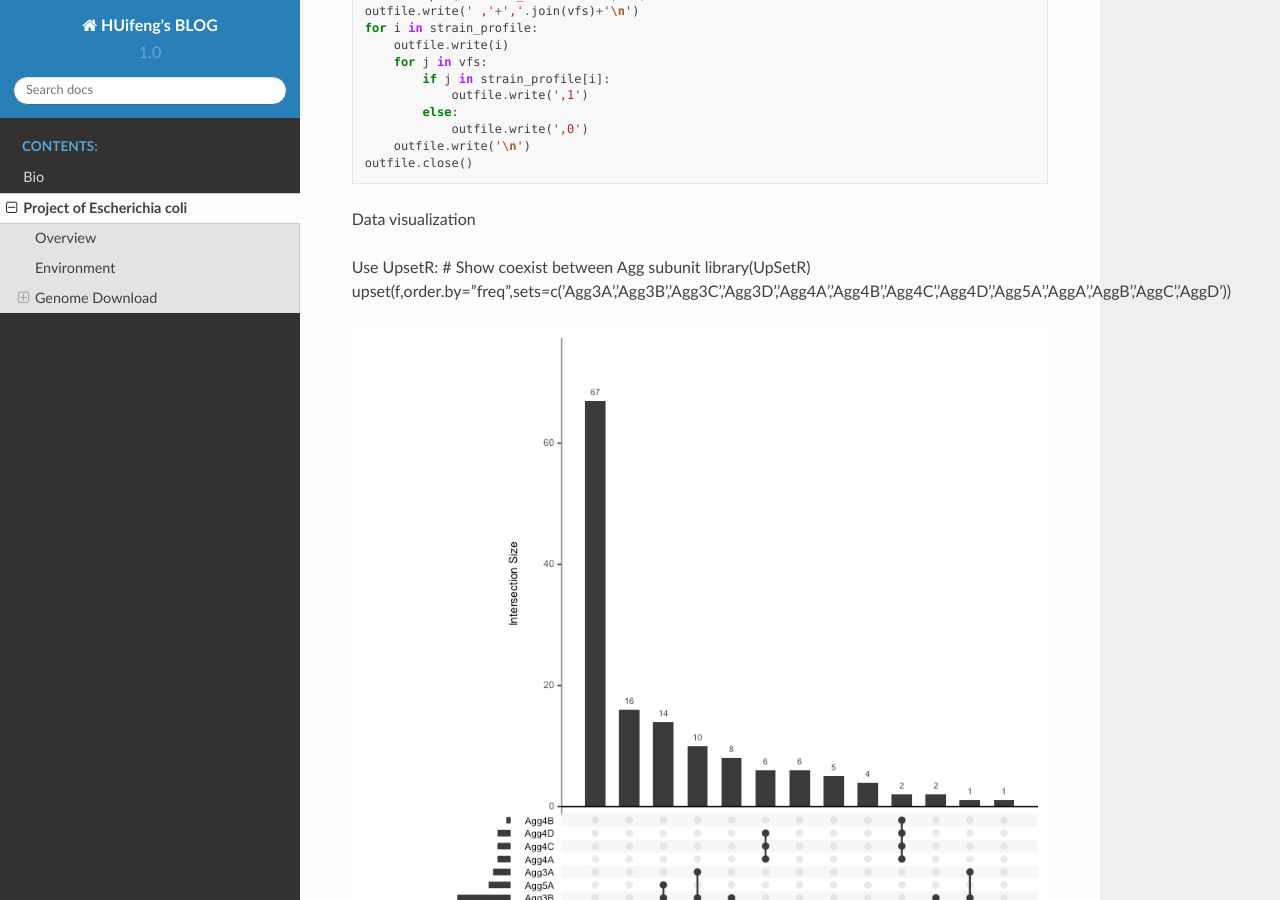
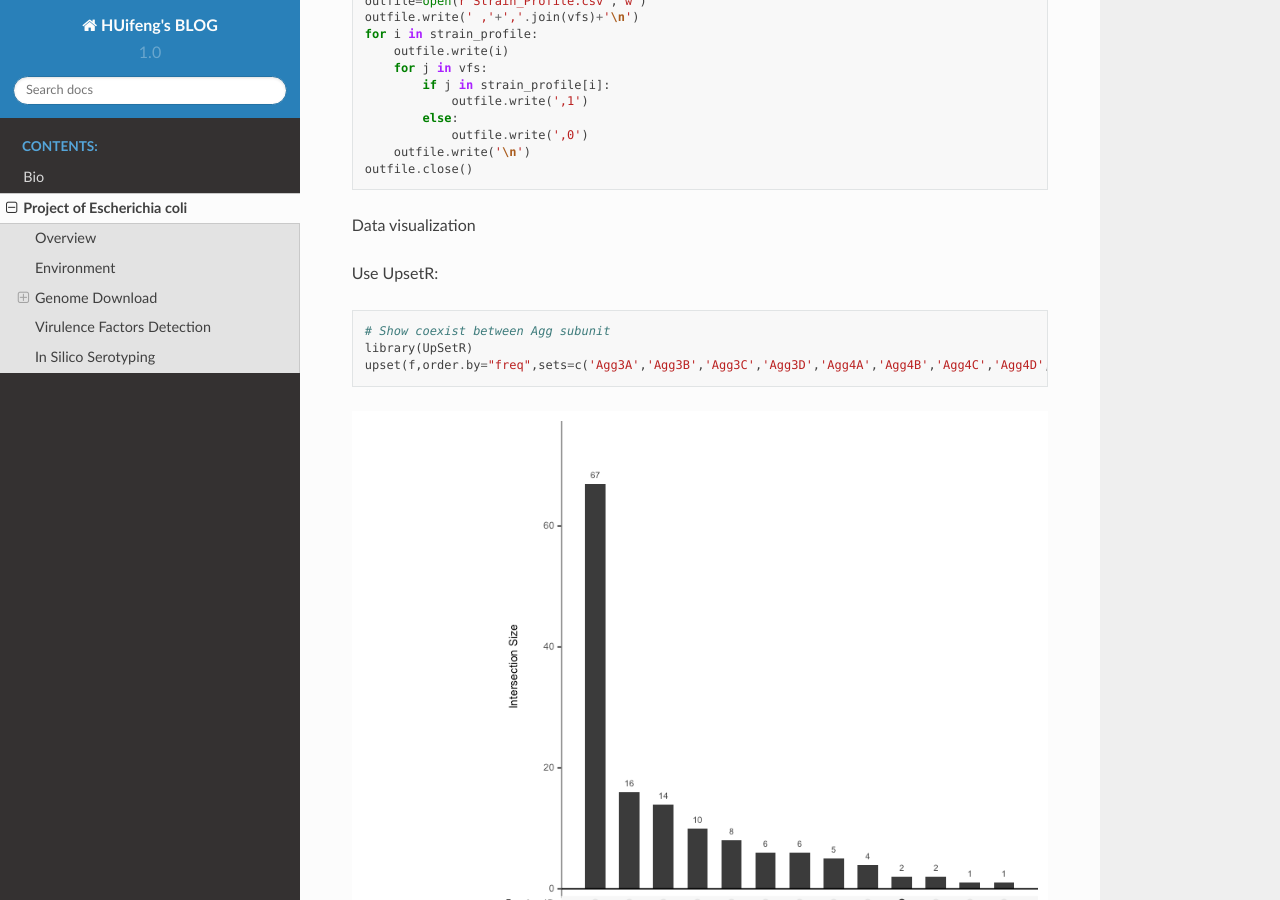
Before and after one commit to hzafeng/huifeng, a Sphinx documentation site: the page built from source/Ecoli.md, in a window 1280 px wide and 900 px high, scrolled down 2155 px. Built offline with Sphinx 7.4.7 and the Read the Docs theme 2.0.0, drawn with Linux system fonts in a browser that asks for light colours.

Commit message:
2018-10-9

```diff
--- a/source/Ecoli.md
+++ b/source/Ecoli.md
@@ -50,7 +50,7 @@ Usually I only download fna file, and use [Prodigal](https://github.com/hyattpd/
 Now we can get predicted protein sequence of all E.coli genomes.
 
 
-### Virulence Factors Detection
+## Virulence Factors Detection
 We use all protein sequence to run [BLAST](https://blast.ncbi.nlm.nih.gov/Blast.cgi) against a In-house collected gene set:
 
     cat *.faa > Ecoli.faa
@@ -90,6 +90,7 @@ Result Analysis
 Data visualization
 
 Use UpsetR:
+
     # Show coexist between Agg subunit
     library(UpSetR)
     upset(f,order.by="freq",sets=c('Agg3A','Agg3B','Agg3C','Agg3D','Agg4A','Agg4B','Agg4C','Agg4D','Agg5A','AggA','AggB','AggC','AggD'))
@@ -158,7 +159,7 @@ All toxin
 ![](images/toxin_circular.png)
 
 
-### In Silico Serotyping
+## In Silico Serotyping
 To understand the relationship between different serotype and their virulence profile, we use [BLAST](https://blast.ncbi.nlm.nih.gov/Blast.cgi) based in silico methods to serotype E.coli via [SerotypeFinder](https://cge.cbs.dtu.dk/services/SerotypeFinder/).
 
     cat *.faa > Ecoli.faa
```
Also changed, not shown: source/Ecoli.rst (+9 -4 lines), 6 other files.
